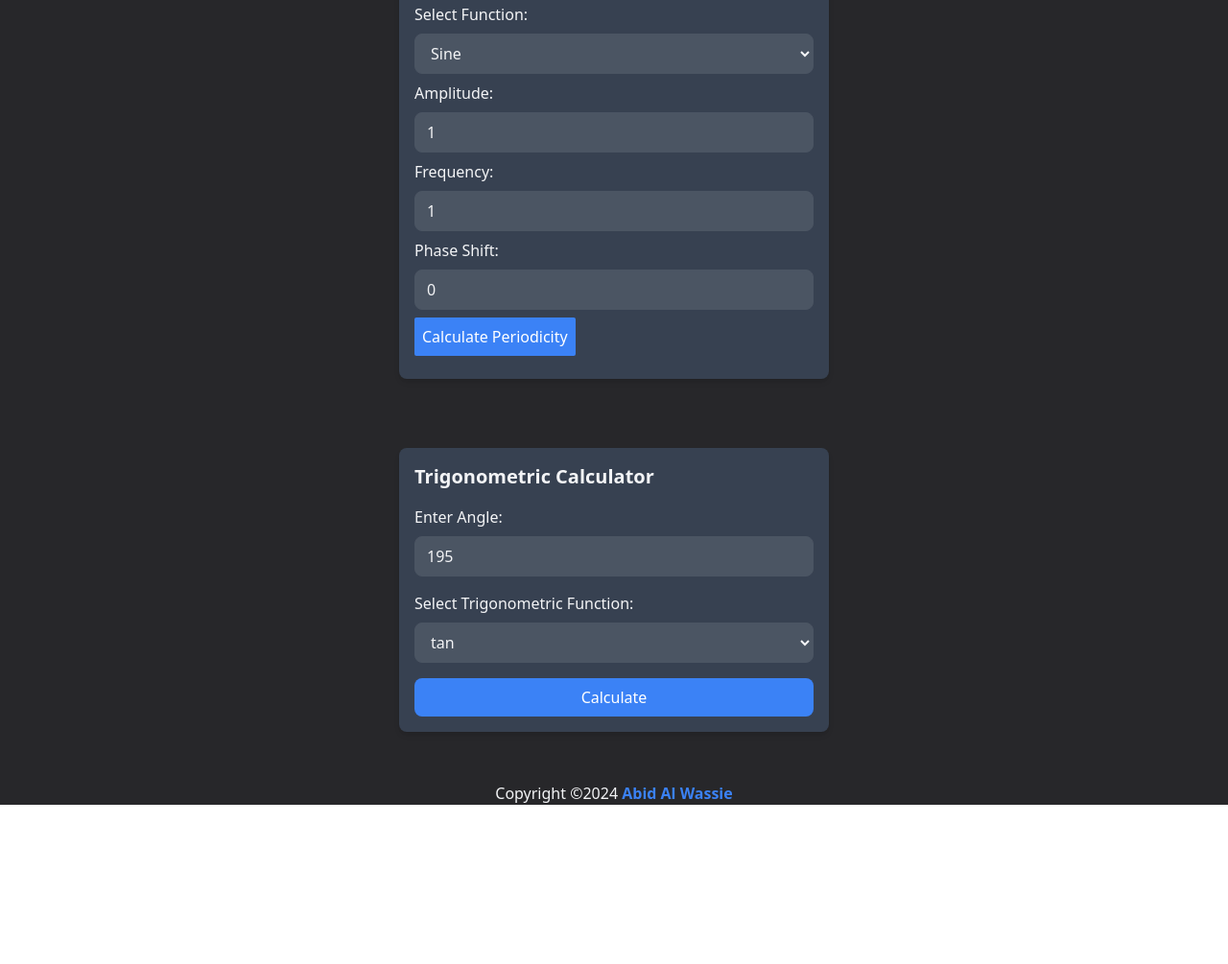
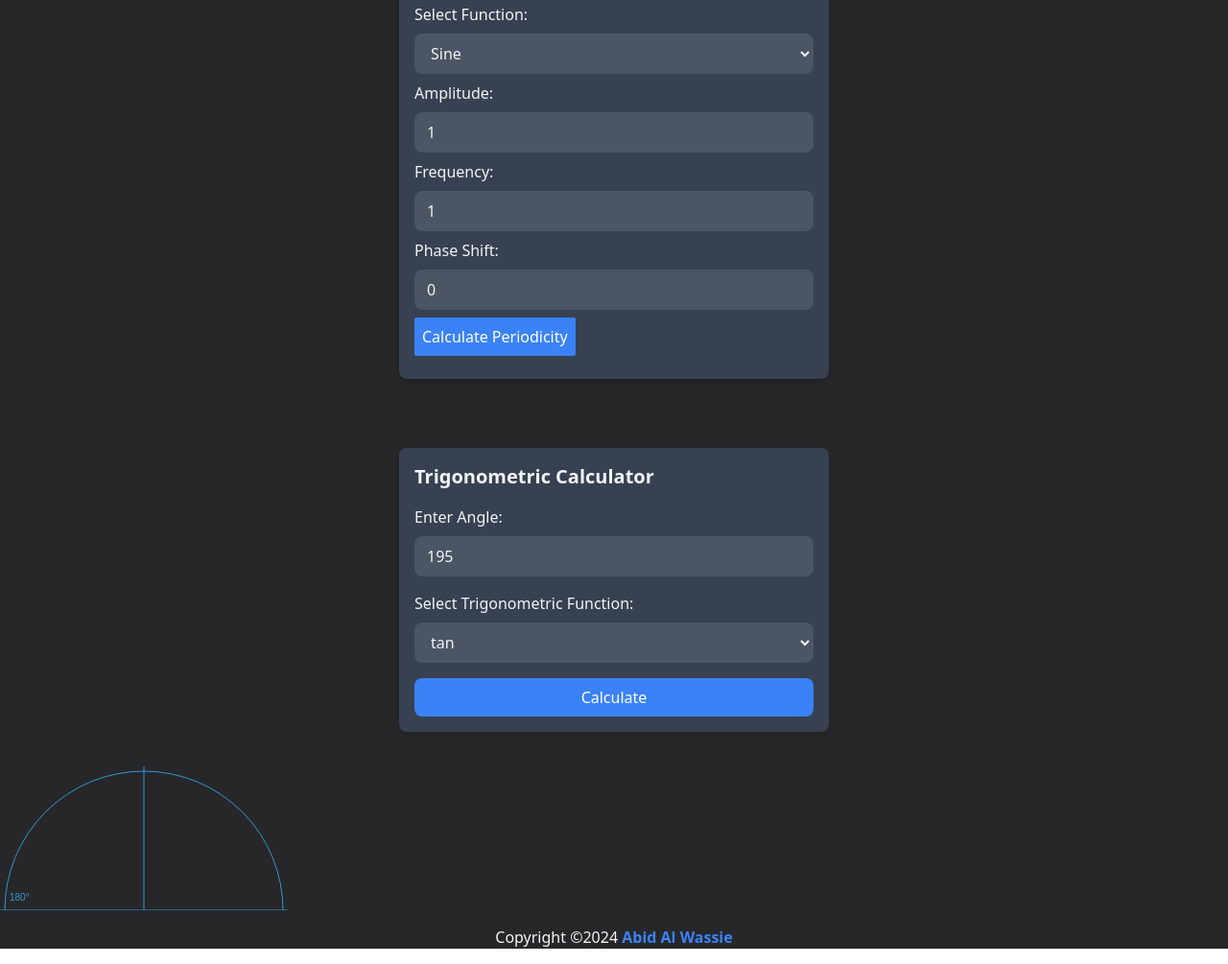
Before and after one commit to AbidAlWassie/quicktools-js, a website: page Scientific/Trigonometry/index.html in a window 1280 px wide. Shown: the part 109-1114 px from the top of the page at 96% size. Before the commit the page ends 964 px from the top, so only its background shows below. Drawn offline with Linux system fonts and the light colour scheme.

Commit message:
working on trigCircle

```diff
--- a/Scientific/Trigonometry/index.html
+++ b/Scientific/Trigonometry/index.html
@@ -92,9 +92,10 @@
 
       <div id="periodicityResult" class="my-5 text-center mx-auto"></div>
   </div>
+  <div id="periodicityResult" class="my-5 text-center"></div>
+  <!-- End of First Feature -->
 
 
-    <div id="periodicityResult" class="my-5 text-center"></div>
 
     <div class="TrigonometricCalc container mx-auto p-4">
 
@@ -123,6 +124,9 @@
 
   </div>
 
+  <!-- I heard there's a Trigonometric Circle with the 90*4 = 360 degree each where each 90 deg turn takes me to another ratio can you make it like that-->
+  <canvas id="trigCircle"></canvas>
+
 
     <p class="text-center my-4">Copyright ©2024 <a class="text-center text-blue-500 hover:text-blue-400 font-bold transition-all"
         href="https://abidalwassie.me" target="_blank">Abid Al Wassie</a></p>
--- a/Scientific/Trigonometry/script.js
+++ b/Scientific/Trigonometry/script.js
@@ -148,3 +148,31 @@ function displayResult(result) {
     resultElement.innerHTML = `<p class="text-blue-500">Result: ${result}</p>`;
   }
 }
+
+const canvas = document.getElementById('trigCircle');
+const ctx = canvas.getContext('2d');
+const radius = canvas.width / 2;
+
+ctx.translate(radius, radius);
+
+// Draw the circle
+ctx.beginPath();
+ctx.arc(0, 0, radius - 5, 0, 2 * Math.PI);
+ctx.strokeStyle = '#3198cc'; // Set stroke color to blue
+ctx.stroke();
+
+// Draw the 90-degree intervals
+for (let angle = 0; angle < 360; angle += 90) {
+  const radian = angle * Math.PI / 180;
+  const x = Math.cos(radian) * radius;
+  const y = Math.sin(radian) * radius;
+
+  ctx.beginPath();
+  ctx.moveTo(x, y);
+  ctx.lineTo(0, 0);
+  ctx.strokeStyle = '#3198cc'; // Set stroke color to blue
+  ctx.stroke();
+
+  ctx.fillStyle = '#3198cc'; // Set text color to blue
+  ctx.fillText(`${angle}°`, x + 10, y - 10);
+}
```
